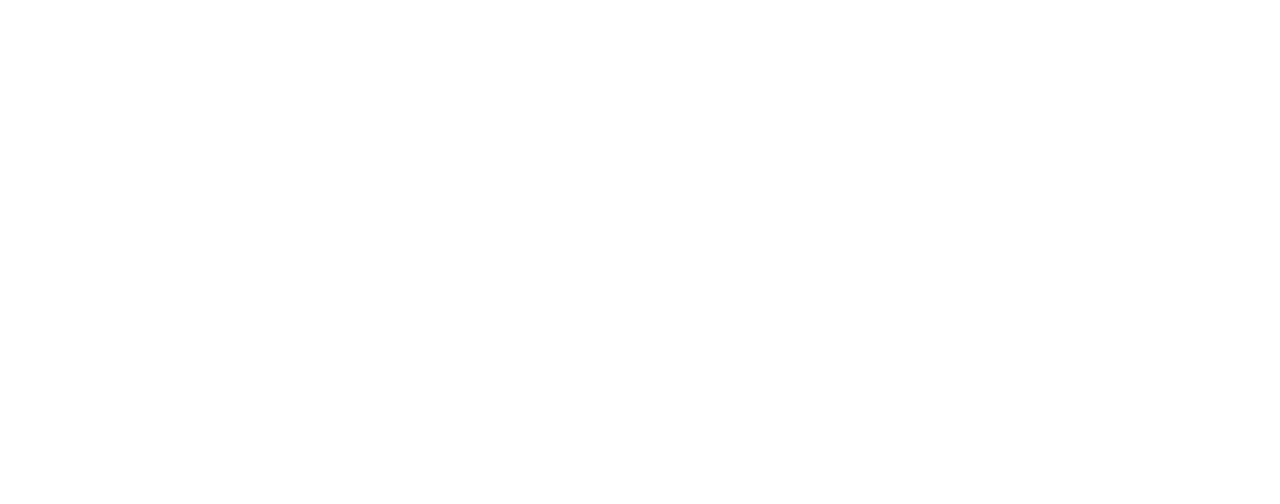
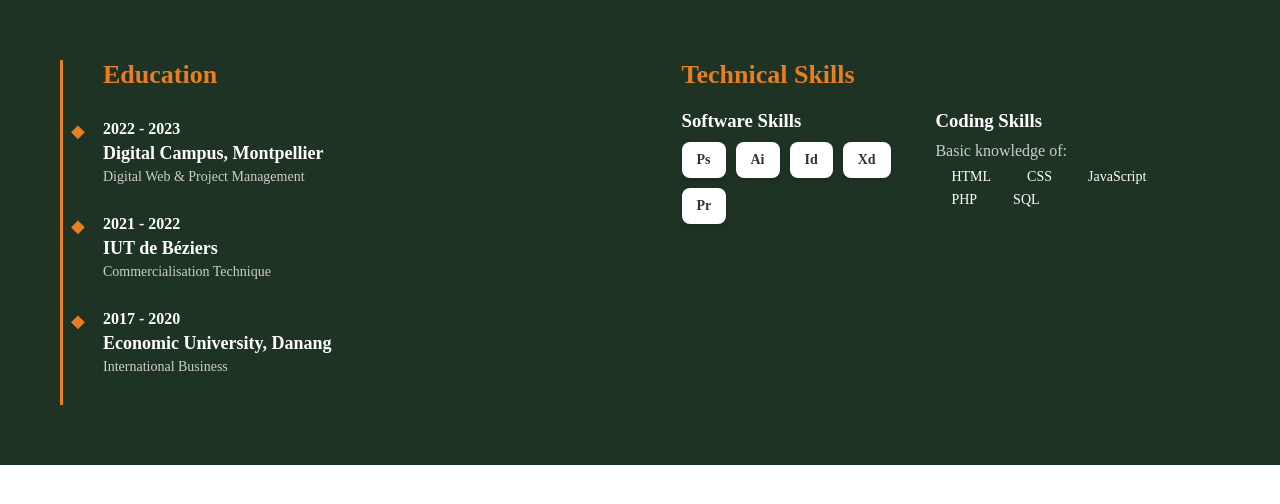
Before and after one commit to Kepin-vyn/Biodata_With_CSS, a plain HTML site: page aboutme.html in a window 1280 px wide. Drawn offline with Linux system fonts and the light colour scheme.

Commit message:
Menambahkan Page about me

```diff
--- a/aboutme.html
+++ b/aboutme.html
@@ -7,6 +7,65 @@
     <title>About Cevyn</title>
 </head>
 <body>
+    <div class="aboutme">
+        <!-- Bagian Atas -->
+        <div class="aboutme">
+    <div class="section top-section">
+        <!-- KIRI: Education Timeline -->
+        <div class="timeline">
+            <h2>Education</h2>
+            <div class="timeline-item">
+                <div class="timeline-date">2022 - 2023</div>
+                <div class="timeline-content">
+                    <h3>Digital Campus, Montpellier</h3>
+                    <p>Digital Web & Project Management</p>
+                </div>
+            </div>
+            <div class="timeline-item">
+                <div class="timeline-date">2021 - 2022</div>
+                <div class="timeline-content">
+                    <h3>IUT de Béziers</h3>
+                    <p>Commercialisation Technique</p>
+                </div>
+            </div>
+            <div class="timeline-item">
+                <div class="timeline-date">2017 - 2020</div>
+                <div class="timeline-content">
+                    <h3>Economic University, Danang</h3>
+                    <p>International Business</p>
+                </div>
+            </div>
+        </div>
+
+        <!-- KANAN: Technical Skills -->
+        <div class="skills-section">
+            <h2>Technical Skills</h2>
+            <div class="skills-box">
+                <div class="software-skills">
+                    <h3>Software Skills</h3>
+                    <div class="icons">
+                        <span>Ps</span>
+                        <span>Ai</span>
+                        <span>Id</span>
+                        <span>Xd</span>
+                        <span>Pr</span>
+                    </div>
+                </div>
+                <div class="coding-skills">
+                    <h3>Coding Skills</h3>
+                    <p>Basic knowledge of:</p>
+                    <ul>
+                        <li>HTML</li>
+                        <li>CSS</li>
+                        <li>JavaScript</li>
+                        <li>PHP</li>
+                        <li>SQL</li>
+                    </ul>
+                </div>
+            </div>
+        </div>
+    </div>
+</div>
 
 </body>
 </html>
--- a/style.css
+++ b/style.css
@@ -40,7 +40,7 @@ li{
     margin: 0px 16px;
 }
 
-ul li a{
+.index ul li a{
     font-size: 16px;
     text-decoration: none;
     color: #EFDCAB;
@@ -85,3 +85,115 @@ ul li a:hover{
     height: auto;
     left : 40%;
 }
+
+/* Flex kiri-kanan */
+.top-section {
+    display: flex;
+    justify-content: space-between;
+    padding: 60px;
+    gap: 40px;
+    background-color: #1f3324; /* hijau tua seperti contoh */
+}
+
+/* ========== TIMELINE EDUCATION ========== */
+.timeline {
+    flex: 1;
+    position: relative;
+    padding-left: 40px;
+    border-left: 3px solid #e67e22;
+}
+
+.timeline h2 {
+    color: #e67e22;
+    margin-bottom: 30px;
+    font-size: 26px;
+}
+
+.timeline-item {
+    margin-bottom: 30px;
+    position: relative;
+}
+
+.timeline-item::before {
+    content: "◆";
+    position: absolute;
+    left: -32px;
+    top: 0;
+    font-size: 18px;
+    color: #e67e22;
+}
+
+.timeline-date {
+    font-weight: bold;
+    font-size: 16px;
+    color: #fff;
+    margin-bottom: 5px;
+}
+
+.timeline-content h3 {
+    font-size: 18px;
+    margin: 0;
+    color: #fff;
+}
+
+.timeline-content p {
+    font-size: 14px;
+    color: #ccc;
+    margin: 5px 0 0;
+}
+
+/* ========== SKILLS SECTION ========== */
+.skills-section {
+    flex: 1;
+}
+
+.skills-section h2 {
+    color: #e67e22;
+    margin-bottom: 20px;
+    font-size: 26px;
+}
+
+.skills-box {
+    display: flex;
+    justify-content: space-between;
+    gap: 40px;
+}
+
+.software-skills h3,
+.coding-skills h3 {
+    color: #fff;
+    margin-bottom: 10px;
+}
+
+.icons {
+    display: flex;
+    flex-wrap: wrap;
+    gap: 10px;
+}
+
+.icons span {
+    display: inline-block;
+    background-color: #fff;
+    color: #333;
+    font-weight: bold;
+    font-size: 14px;
+    padding: 10px 15px;
+    border-radius: 8px;
+    box-shadow: 0 2px 5px rgba(0,0,0,0.2);
+}
+
+.coding-skills p {
+    color: #ccc;
+    margin-bottom: 10px;
+}
+
+.coding-skills ul {
+    list-style: none;
+    padding: 0;
+}
+
+.coding-skills ul li {
+    color: #fff;
+    margin-bottom: 5px;
+    font-size: 14px;
+}
```
